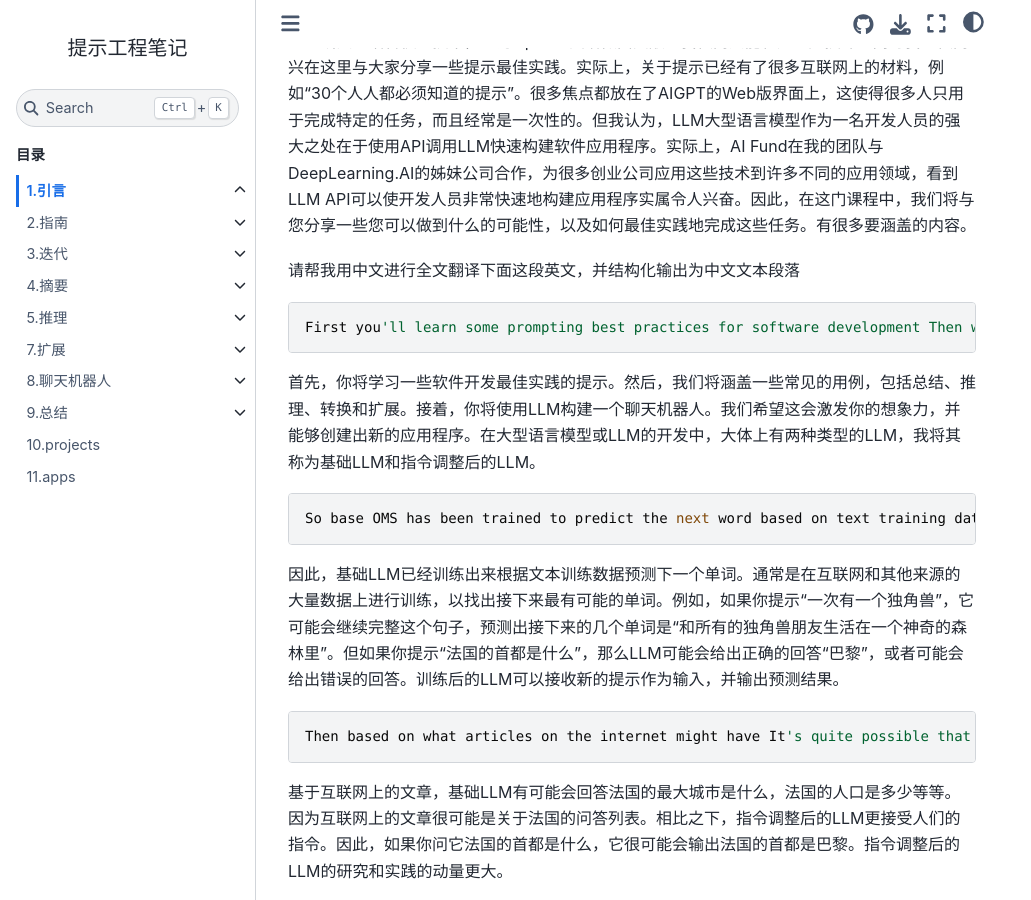
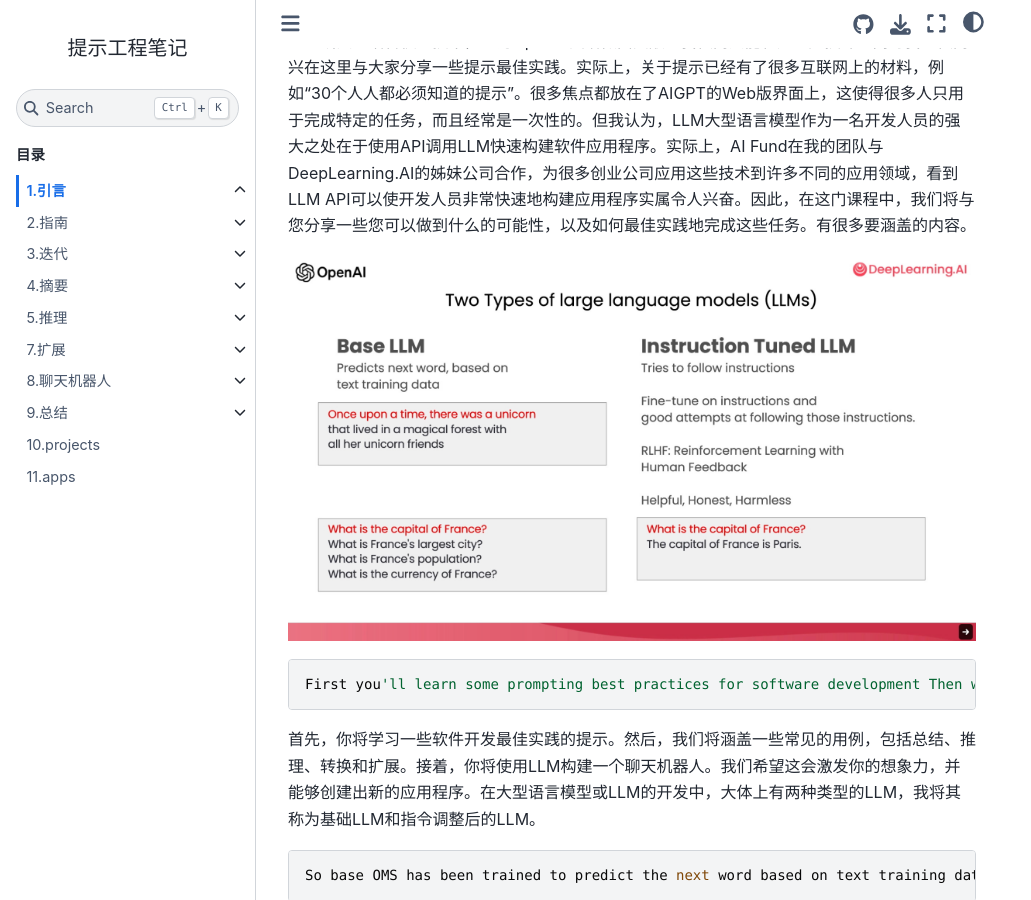
Before and after one commit to isLinXu/prompt-engineering-note, a Sphinx documentation site: the page built from source/Introduction/index.md, in a window 1280 px wide and 900 px high, scrolled down 312 px. Shown: the whole window, without its empty margins (0-1031 px from the left). Built offline with Sphinx 7.4.7 and the Sphinx Book theme 1.1.4, drawn with Linux system fonts in a browser that asks for light colours.

Commit message:
index.md

````diff
--- a/source/Introduction/index.md
+++ b/source/Introduction/index.md
@@ -17,7 +17,7 @@ Welcome to this course on ChatGPT prompt engineering for developers. I'm thrille
 
 欢迎来到这门针对开发者的AIGPT提示工程课程。我很高兴能够与Isa Fulford一起授课。她是OpenAI的技术团队成员，她开发了流行的AIGPT检索插件，同时也教授人们如何在产品中使用LLM或大型语言模型技术，也为OpenAI食谱做出贡献。我很高兴能和她一起授课。同时我也很高兴在这里与大家分享一些提示最佳实践。实际上，关于提示已经有了很多互联网上的材料，例如“30个人人都必须知道的提示”。很多焦点都放在了AIGPT的Web版界面上，这使得很多人只用于完成特定的任务，而且经常是一次性的。但我认为，LLM大型语言模型作为一名开发人员的强大之处在于使用API调用LLM快速构建软件应用程序。实际上，AI Fund在我的团队与DeepLearning.AI的姊妹公司合作，为很多创业公司应用这些技术到许多不同的应用领域，看到LLM API可以使开发人员非常快速地构建应用程序实属令人兴奋。因此，在这门课程中，我们将与您分享一些您可以做到什么的可能性，以及如何最佳实践地完成这些任务。有很多要涵盖的内容。
 
-请帮我用中文进行全文翻译下面这段英文，并结构化输出为中文文本段落
+![1](./imgs/1.png)
 
 ```
 First you'll learn some prompting best practices for software development Then we'll cover some common use cases, summarizing, inferring, transforming, expanding And then you'll build a chatbot using an LLM We hope that this will spark your imagination about new applications that you can build So in the development of large language models or LLMs, there have been broadly two types of LLMs Which I'm going to refer to as base LLMs and instruction tuned LLMs
````
Also changed, not shown: other parts of source/Introduction/index.md (+2 -0 lines).
